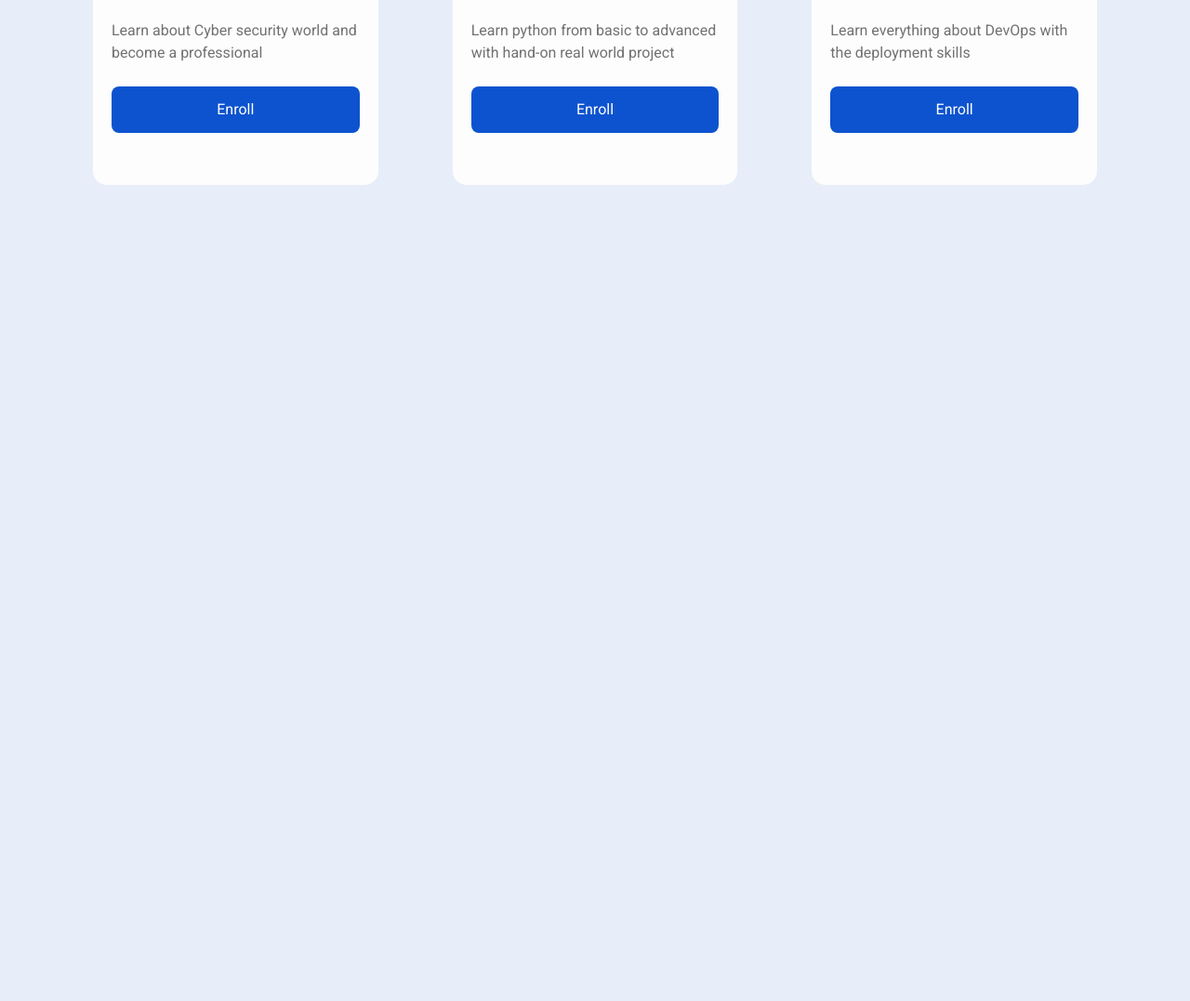
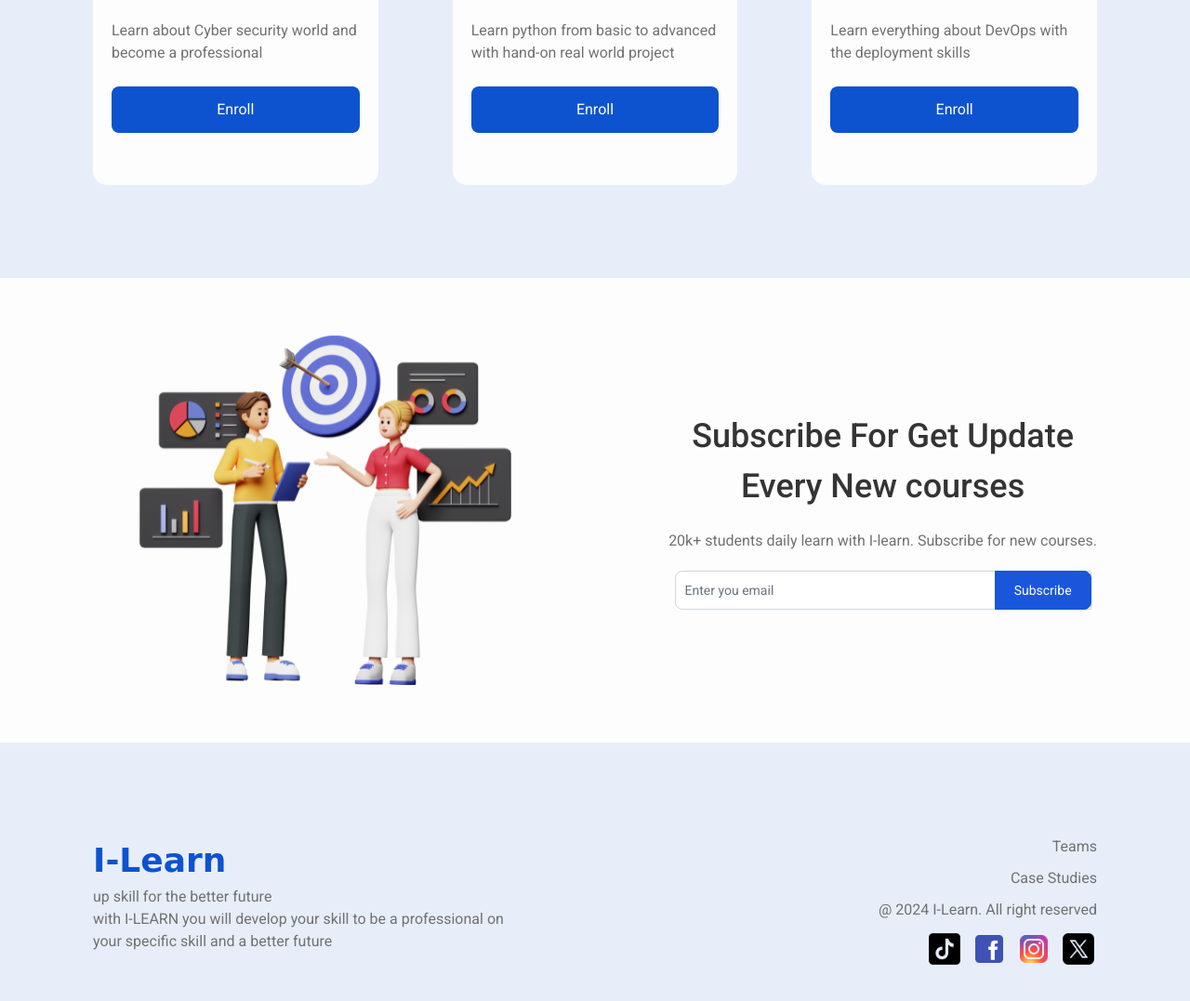
Before and after one commit to YithSopheaktra8/e-learning-mini-project, a website: page html/index.html in a window 1280 px wide. Shown: the part 3173-4250 px from the top of the page at 93% size. Before the commit the page ends 3472 px from the top, so only its background shows below. Drawn offline with nearby package versions, Linux system fonts and the light colour scheme; a web font is replaced by a local one.

Commit message:
finished footer and subscribe section

```diff
--- a/html/index.html
+++ b/html/index.html
@@ -25,7 +25,7 @@
 	<header>
 		<nav class="dark:bg-gray-900 w-full z-20 top-0 start-0 dark:border-gray-600">
 			<div class="w-full flex h-[90px] flex-wrap items-center justify-between mx-auto md:px-[100px]">
-				<a href="https://flowbite.com/" class="flex items-center space-x-3 rtl:space-x-reverse">
+				<a href="./index.html" class="flex items-center space-x-3 rtl:space-x-reverse">
 					<span
 						class="self-center text-[36px] text-primary font-logo font-semibold whitespace-nowrap dark:text-white">I-Learn</span>
 				</a>
@@ -52,16 +52,16 @@
 					<ul
 						class="flex flex-col p-4 md:p-0 mt-4 font-medium border border-gray-100 rounded-lg md:space-x-8 rtl:space-x-reverse md:flex-row md:mt-0 md:border-0 dark:bg-gray-800 md:dark:bg-gray-900 dark:border-gray-700">
 						<li>
-							<a href="#"
+							<a href="./index.html"
 								class="block py-2 px-3 font-roboto text-[18px] rounded md:bg-transparent md:text-blue-700 md:p-0 md:dark:text-blue-500"
 								aria-current="page">Home</a>
 						</li>
 						<li>
-							<a href="#"
+							<a href="./pages/aboutUs.html"
 								class="block py-2 font-roboto px-3 text-[18px] rounded hover:bg-gray-100 md:hover:bg-transparent md:hover:text-blue-700 md:p-0 md:dark:hover:text-blue-500 dark:text-white dark:hover:bg-gray-700 dark:hover:text-white md:dark:hover:bg-transparent dark:border-gray-700">About</a>
 						</li>
 						<li>
-							<a href="#"
+							<a href="./pages/course.html"
 								class="block py-2 px-3 font-roboto text-[18px] rounded hover:bg-gray-100 md:hover:bg-transparent md:hover:text-blue-700 md:p-0 md:dark:hover:text-blue-500 dark:text-white dark:hover:bg-gray-700 dark:hover:text-white md:dark:hover:bg-transparent dark:border-gray-700">Course</a>
 						</li>
 					</ul>
@@ -166,7 +166,8 @@
 					<img class="absolute top-4 left-4 " src="../images/time.png" alt="" srcset="">
 				</svg>
 				<p class="font-medium text-[18px] text-text-black">Flexible time</p>
-				<p class="text-text-black10 mt-1">Among the many benefits of an online learning, you'll find virtual classrooms are great for people
+				<p class="text-text-black10 mt-1">Among the many benefits of an online learning, you'll find virtual
+					classrooms are great for people
 					who are advancing their education while working.</p>
 			</div>
 			<div class="relative">
@@ -177,7 +178,8 @@
 					<img class="absolute top-4 left-4 " src="../images/certificate.png" alt="time">
 				</svg>
 				<p class="font-medium text-[18px] text-text-black">Certificate</p>
-				<p class="text-text-black10 mt-1">Just like courses taken in a traditional classroom setting, virtual learning can provide you with a
+				<p class="text-text-black10 mt-1">Just like courses taken in a traditional classroom setting, virtual
+					learning can provide you with a
 					number of career advancement opportunities.</p>
 			</div>
 		</section>
@@ -210,7 +212,8 @@
 			<p class="text-center text-[36px] font-medium mb-[70px] text-text-black">Most Popular Course</p>
 			<div class="grid grid-rows-2 grid-cols-3 gap-[80px]">
 				<div class="bg-background-white rounded-[15px] overflow-hidden p-[20px]">
-					<img class="rounded-[8px] h-[270px] mb-[24px] object-cover" src="../images/courses/design.jpg" alt="desgin">
+					<img class="rounded-[8px] h-[270px] mb-[24px] object-cover" src="../images/courses/design.jpg"
+						alt="desgin">
 					<p class="text-[24px] font-medium mb-[24px] text-text-black">Graphics Design</p>
 					<p class="mb-[24px] text-text-black10">Learn to Design with the most powerful tools Figma and Adobe
 						XD</p>
@@ -219,15 +222,18 @@
 					</a>
 				</div>
 				<div class="bg-background-white rounded-[15px] overflow-hidden p-[20px]">
-					<img class="rounded-[8px] h-[270px] mb-[24px] object-cover" src="../images/courses/flutter.png" alt="desgin">
+					<img class="rounded-[8px] h-[270px] mb-[24px] object-cover" src="../images/courses/flutter.png"
+						alt="desgin">
 					<p class="text-[24px] font-medium mb-[24px] text-text-black">Mobile Development Flutter</p>
-					<p class="mb-[24px] text-text-black10">Learn to develop mobile application with flutter and deploy to the store</p>
+					<p class="mb-[24px] text-text-black10">Learn to develop mobile application with flutter and deploy
+						to the store</p>
 					<a href="./pages/course.html">
 						<button class="w-full bg-primary h-[50px] rounded-[8px] text-white">Enroll</button>
 					</a>
 				</div>
 				<div class="bg-background-white rounded-[15px] overflow-hidden p-[20px]">
-					<img class="rounded-[8px] h-[270px] mb-[24px] object-cover" src="../images/courses/spring.jpg" alt="desgin">
+					<img class="rounded-[8px] h-[270px] mb-[24px] object-cover" src="../images/courses/spring.jpg"
+						alt="desgin">
 					<p class="text-[24px] font-medium mb-[24px] text-text-black">Spring Framework</p>
 					<p class="mb-[24px] text-text-black10">learn Spring core and spring boot and be a
 						professional Back-End </p>
@@ -236,7 +242,8 @@
 					</a>
 				</div>
 				<div class="bg-background-white rounded-[15px] overflow-hidden p-[20px]">
-					<img class="rounded-[8px] h-[270px] mb-[24px] object-cover" src="../images/courses/cyber.jpg" alt="desgin">
+					<img class="rounded-[8px] h-[270px] mb-[24px] object-cover" src="../images/courses/cyber.jpg"
+						alt="desgin">
 					<p class="text-[24px] font-medium mb-[24px] text-text-black">Cyber Security</p>
 					<p class="mb-[24px] text-text-black10">Learn about Cyber security world
 						and become a professional</p>
@@ -245,7 +252,8 @@
 					</a>
 				</div>
 				<div class="bg-background-white rounded-[15px] overflow-hidden p-[20px]">
-					<img class="rounded-[8px] h-[270px] mb-[24px] object-cover" src="../images/courses/python.jpg" alt="desgin">
+					<img class="rounded-[8px] h-[270px] mb-[24px] object-cover" src="../images/courses/python.jpg"
+						alt="desgin">
 					<p class="text-[24px] font-medium mb-[24px] text-text-black">Python For Beginners</p>
 					<p class="mb-[24px] text-text-black10">Learn python from basic to advanced with
 						hand-on real world project </p>
@@ -254,7 +262,8 @@
 					</a>
 				</div>
 				<div class="bg-background-white rounded-[15px] overflow-hidden p-[20px]">
-					<img class="rounded-[8px] h-[270px] mb-[24px] object-cover" src="../images/courses/devops.jpg" alt="desgin">
+					<img class="rounded-[8px] h-[270px] mb-[24px] object-cover" src="../images/courses/devops.jpg"
+						alt="desgin">
 					<p class="text-[24px] font-medium mb-[24px] text-text-black">DevOps Engineers</p>
 					<p class="mb-[24px] text-text-black10">Learn everything about DevOps with the
 						deployment skills</p>
@@ -265,7 +274,60 @@
 			</div>
 		</section>
 		<!-- Most Popular course end-->
+		<!-- subscribe start-->
+		<section class="px-[100px]  mb-[100px] bg-background-white">
+			<div class="grid grid-cols-2 items-center">
+				<img class="justify-self-start" src="../images/subscribe.png" alt="">
+				<div class="text-center justify-self-end">
+					<p class="font-medium text-[36px] text-text-black mb-[20px]">Subscribe For Get Update <br> Every New courses
+					</p>
+					<p class="text-text-black10 mb-[20px]">20k+ students daily learn with I-learn. Subscribe for new courses.</p>
+					<form class="max-w-md mx-auto">
+						<div class="flex">
+							<label for="location-search"
+								class="mb-2 text-sm font-medium text-gray-900 sr-only dark:text-white">Your
+								Email
+							</label>
+							<div class="relative w-full">
+								<input type="email" id="location-search"
+									class="block p-2.5 w-full z-20 text-sm  text-gray-900 rounded-l-lg  border border-gray-300 focus:ring-blue-500 focus:border-blue-500 dark:bg-gray-700 dark:border-s-gray-700  dark:border-gray-600 dark:placeholder-gray-400 dark:text-white dark:focus:border-blue-500"
+									placeholder="Enter you email" required />
+								<button type="submit"
+									class="absolute top-0 end-0 h-full px-5 text-sm  text-white bg-blue-700 rounded-e-lg border border-blue-700 hover:bg-blue-800 focus:ring-4 focus:outline-none focus:ring-blue-300 dark:bg-blue-600 dark:hover:bg-blue-700 dark:focus:ring-blue-800">
+									Subscribe
+								</button>
+							</div>
+						</div>
+					</form>
+
+				</div>
+			</div>
+		</section>
+		<!-- subscribe end-->
 	</main>
+	<footer class="mb-[50px] px-[100px]">
+		<div class="grid grid-cols-2">
+			<div>
+				<a href="./index.html" class="flex items-center space-x-3 rtl:space-x-reverse">
+					<span
+						class="self-center text-[36px] text-primary font-logo font-semibold whitespace-nowrap dark:text-white">I-Learn</span>
+				</a>
+				<p class="text-text-black10 w-[450px]">up skill for the better future <br>
+					with I-LEARN you will develop your skill to be a professional on your specific skill and a better future</p>
+			</div>
+			<div class="text-right">
+				<p class="text-text-black10 mb-[10px]">Teams</p>
+				<p class="text-text-black10 mb-[10px]">Case Studies</p>
+				<p class="text-text-black10 mb-[10px]">@ 2024 I-Learn. All right reserved </p>
+				<div class="flex gap-2 flex flex-row-reverse">
+					<img src="../images/icon/icons8-twitterx-50.png" alt="twitter" width="40px">
+					<img src="../images/icon/icons8-instagram-48.png" alt="instagram" width="40px">
+					<img src="../images/icon/icons8-facebook-48.png" alt="facebook" width="40px">
+					<img src="../images/icon/icons8-tik-tok-50.png" alt="tiktok" width="40px">
+				</div>
+			</div>
+		</div>
+	</footer>
 </body>
 <script src="../js/index.js"></script>
 <script src="../node_modules/flowbite/dist/flowbite.min.js"></script>
```
Also changed, not shown: css/output.css, images/icon/icons8-facebook-48.png (added), images/icon/icons8-instagram-48.png (added), images/icon/icons8-tik-tok-50.png (added), images/icon/icons8-twitterx-50.png (added), images/subscribe.png (added).
